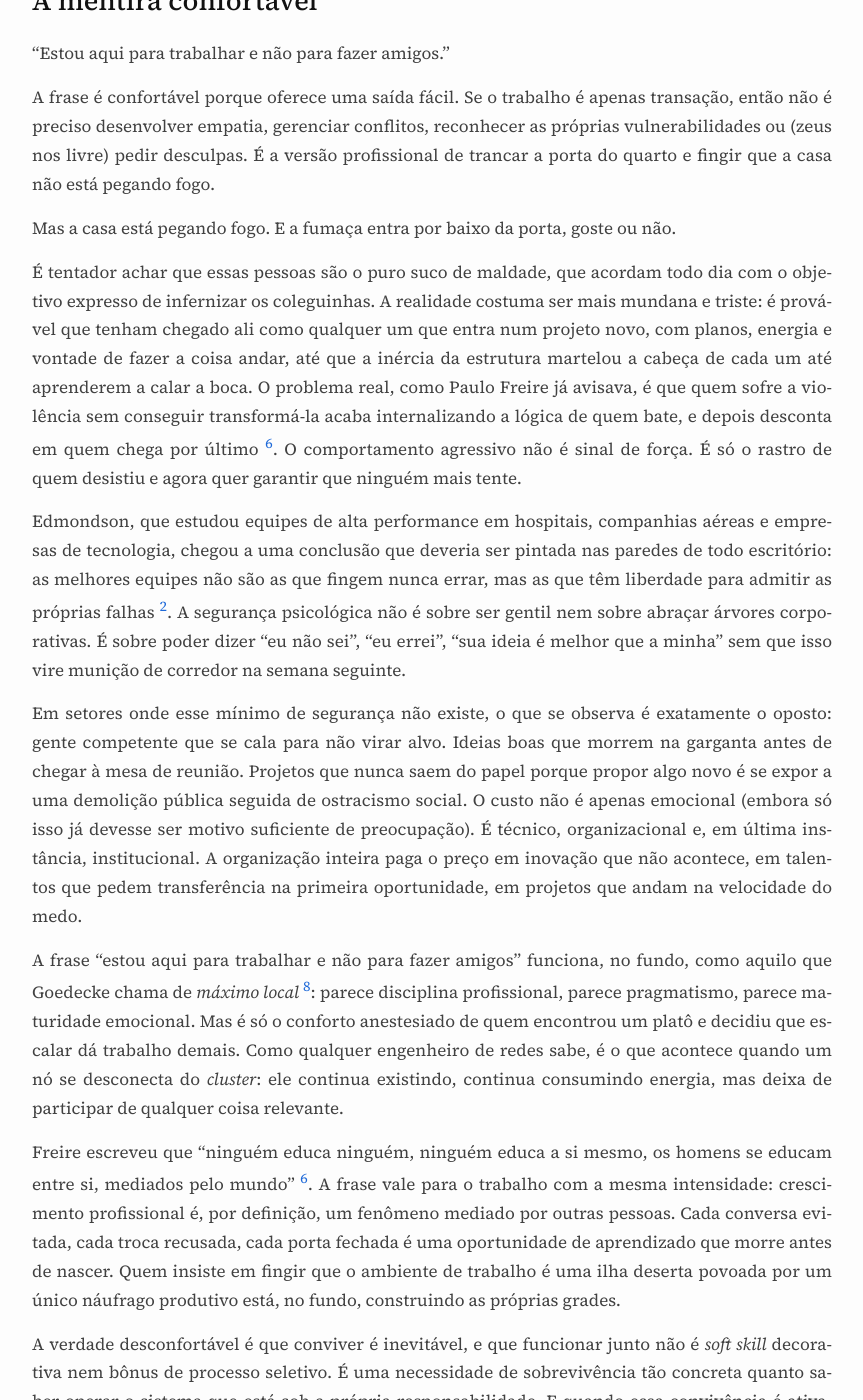
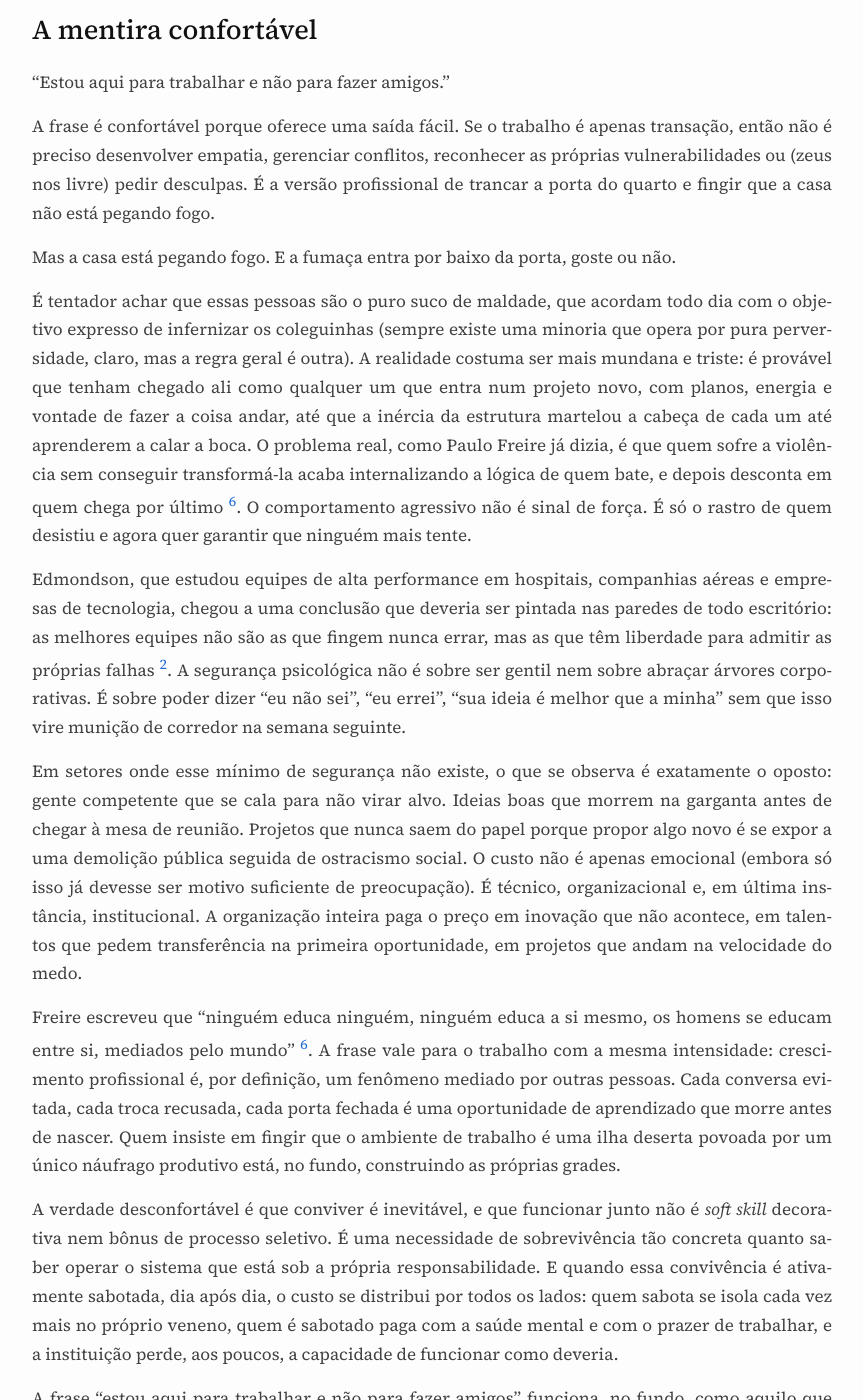
Before and after one commit to vndmtrx/vndmtrx.github.io, a Jekyll site: the page built from _posts/2026-08-22-estou-aqui-para-trabalhar.md, in a window 1280 px wide and 1400 px high, scrolled down 8831 px. Shown: the whole window, without its empty margins (208-1071 px from the left). Built offline with Jekyll 4.4.1, drawn with Linux system fonts in a browser that asks for light colours; nearby versions of some CDN libraries; some of the changed text lies outside the part shown.

Commit message:
Ajustes de português para meu agrado pessoal

```diff
--- a/_posts/2026-08-22-estou-aqui-para-trabalhar.md
+++ b/_posts/2026-08-22-estou-aqui-para-trabalhar.md
@@ -5,14 +5,14 @@ subtitle: "Quando você passa mais horas com quem não escolheu do que com quem
 author:
   - "Eduardo N. S. R."
 date: 2026-08-22 15:02:00 GMT-3
-modified_date: 2026-08-23 12:23:00 GMT-3
+modified_date: 2026-08-23 19:33:00 GMT-3
 permalink: /posts/estou-aqui-para-trabalhar/
 tags: [Sociedade, Trabalho, Opinião, Psicologia]
 ---
 
-A frase do título foi dita, com todas as letras, por alguém com quem trabalho. Foi dita com raiva. Não a raiva explosiva das discussões que todo mundo vê e ninguém esquece, mas aquela raiva de baixa temperatura que fermenta durante meses até impregnar cada palavra com uma amargura densa e específica. A frase não saiu como constatação pragmática de quem separa vida pessoal de profissional com cirurgia e critério. Saiu como declaração de guerra fria, proferida por alguém que já havia catalogado mentalmente cada pessoa do setor como inimiga em potencial, ré confessa ou mera peça descartável no tabuleiro (às vezes as três coisas ao mesmo tempo, dependendo da semana).
+A frase do título foi dita, com todas as letras, por alguém com quem trabalho. Foi dita com raiva. Não a raiva explosiva das discussões que todo mundo vê e ninguém esquece, mas aquela raiva de baixa temperatura que fermenta durante meses até impregnar cada palavra com uma amargura densa e específica. Não saiu como constatação pragmática de quem separa vida pessoal de profissional com critério: saiu como declaração de guerra fria, proferida por alguém que já havia catalogado mentalmente cada pessoa do setor como inimiga em potencial, ré confessa ou mera peça descartável no tabuleiro (às vezes as três coisas ao mesmo tempo, dependendo da semana).
 
-O problema é que a aritmética elementar da vida adulta desmonta essa fantasia em menos de trinta segundos.
+Eu discordo veementemente dessa postura. Se vamos passar anos dividindo o mesmo espaço e as mesmas síncopes, por que transformar a própria rotina (e a de quem está em volta) num inferno diário? Quem pensa assim ignora as vicissitudes da vida adulta e a sua matemática mais básica, uma conta que desmonta essa ilusão em menos de trinta segundos.
 
 O dia tem 24 horas. Se você dorme 7 horas (o que já é otimismo para quem trabalha com tecnologia), sobram 17 horas de vigília. Dessas 17, pelo menos 8 são consumidas diretamente pelo trabalho. Das 9 horas restantes, subtraia deslocamento, trânsito, banho, refeições e as tarefas domésticas que não se resolvem sozinhas. Sobram, com generosidade, 3 a 4 horas de convívio real com as pessoas que foram *escolhidas* para estar na sua vida: família, amigos, parceiros.
 
@@ -114,17 +114,17 @@ A frase é confortável porque oferece uma saída fácil. Se o trabalho é apena
 
 Mas a casa está pegando fogo. E a fumaça entra por baixo da porta, goste ou não.
 
-É tentador achar que essas pessoas são o puro suco de maldade, que acordam todo dia com o objetivo expresso de infernizar os coleguinhas. A realidade costuma ser mais mundana e triste: é provável que tenham chegado ali como qualquer um que entra num projeto novo, com planos, energia e vontade de fazer a coisa andar, até que a inércia da estrutura martelou a cabeça de cada um até aprenderem a calar a boca. O problema real, como Paulo Freire já avisava, é que quem sofre a violência sem conseguir transformá-la acaba internalizando a lógica de quem bate, e depois desconta em quem chega por último [^6]. O comportamento agressivo não é sinal de força. É só o rastro de quem desistiu e agora quer garantir que ninguém mais tente.
+É tentador achar que essas pessoas são o puro suco de maldade, que acordam todo dia com o objetivo expresso de infernizar os coleguinhas (sempre existe uma minoria que opera por pura perversidade, claro, mas a regra geral é outra). A realidade costuma ser mais mundana e triste: é provável que tenham chegado ali como qualquer um que entra num projeto novo, com planos, energia e vontade de fazer a coisa andar, até que a inércia da estrutura martelou a cabeça de cada um até aprenderem a calar a boca. O problema real, como Paulo Freire já dizia, é que quem sofre a violência sem conseguir transformá-la acaba internalizando a lógica de quem bate, e depois desconta em quem chega por último [^6]. O comportamento agressivo não é sinal de força. É só o rastro de quem desistiu e agora quer garantir que ninguém mais tente.
 
 Edmondson, que estudou equipes de alta performance em hospitais, companhias aéreas e empresas de tecnologia, chegou a uma conclusão que deveria ser pintada nas paredes de todo escritório: as melhores equipes não são as que fingem nunca errar, mas as que têm liberdade para admitir as próprias falhas [^2]. A segurança psicológica não é sobre ser gentil nem sobre abraçar árvores corporativas. É sobre poder dizer "eu não sei", "eu errei", "sua ideia é melhor que a minha" sem que isso vire munição de corredor na semana seguinte.
 
 Em setores onde esse mínimo de segurança não existe, o que se observa é exatamente o oposto: gente competente que se cala para não virar alvo. Ideias boas que morrem na garganta antes de chegar à mesa de reunião. Projetos que nunca saem do papel porque propor algo novo é se expor a uma demolição pública seguida de ostracismo social. O custo não é apenas emocional (embora só isso já devesse ser motivo suficiente de preocupação). É técnico, organizacional e, em última instância, institucional. A organização inteira paga o preço em inovação que não acontece, em talentos que pedem transferência na primeira oportunidade, em projetos que andam na velocidade do medo.
 
-A frase "estou aqui para trabalhar e não para fazer amigos" funciona, no fundo, como aquilo que Goedecke chama de *máximo local* [^8]: parece disciplina profissional, parece pragmatismo, parece maturidade emocional. Mas é só o conforto anestesiado de quem encontrou um platô e decidiu que escalar dá trabalho demais. Como qualquer engenheiro de redes sabe, é o que acontece quando um nó se desconecta do *cluster*: ele continua existindo, continua consumindo energia, mas deixa de participar de qualquer coisa relevante.
-
 Freire escreveu que "ninguém educa ninguém, ninguém educa a si mesmo, os homens se educam entre si, mediados pelo mundo" [^6]. A frase vale para o trabalho com a mesma intensidade: crescimento profissional é, por definição, um fenômeno mediado por outras pessoas. Cada conversa evitada, cada troca recusada, cada porta fechada é uma oportunidade de aprendizado que morre antes de nascer. Quem insiste em fingir que o ambiente de trabalho é uma ilha deserta povoada por um único náufrago produtivo está, no fundo, construindo as próprias grades.
 
 A verdade desconfortável é que conviver é inevitável, e que funcionar junto não é *soft skill* decorativa nem bônus de processo seletivo. É uma necessidade de sobrevivência tão concreta quanto saber operar o sistema que está sob a própria responsabilidade. E quando essa convivência é ativamente sabotada, dia após dia, o custo se distribui por todos os lados: quem sabota se isola cada vez mais no próprio veneno, quem é sabotado paga com a saúde mental e com o prazer de trabalhar, e a instituição perde, aos poucos, a capacidade de funcionar como deveria.
+
+A frase "estou aqui para trabalhar e não para fazer amigos" funciona, no fundo, como aquilo que Goedecke chama de *máximo local* [^8]: parece disciplina profissional, parece pragmatismo, parece maturidade emocional. Mas é só o conforto anestesiado de quem encontrou um platô e decidiu que escalar dá trabalho demais. Como qualquer engenheiro de redes sabe, é o que acontece quando um nó se desconecta do *cluster*: ele continua existindo, continua consumindo energia, mas deixa de participar de qualquer coisa relevante.
 
 Resta a pergunta que ninguém no setor tem coragem de fazer em voz alta: se a frase é uma mentira confortável, o isolamento é uma ilusão e a estrutura não vai mudar por decreto, o que sobra para quem precisa bater o ponto amanhã de manhã?
 
```
